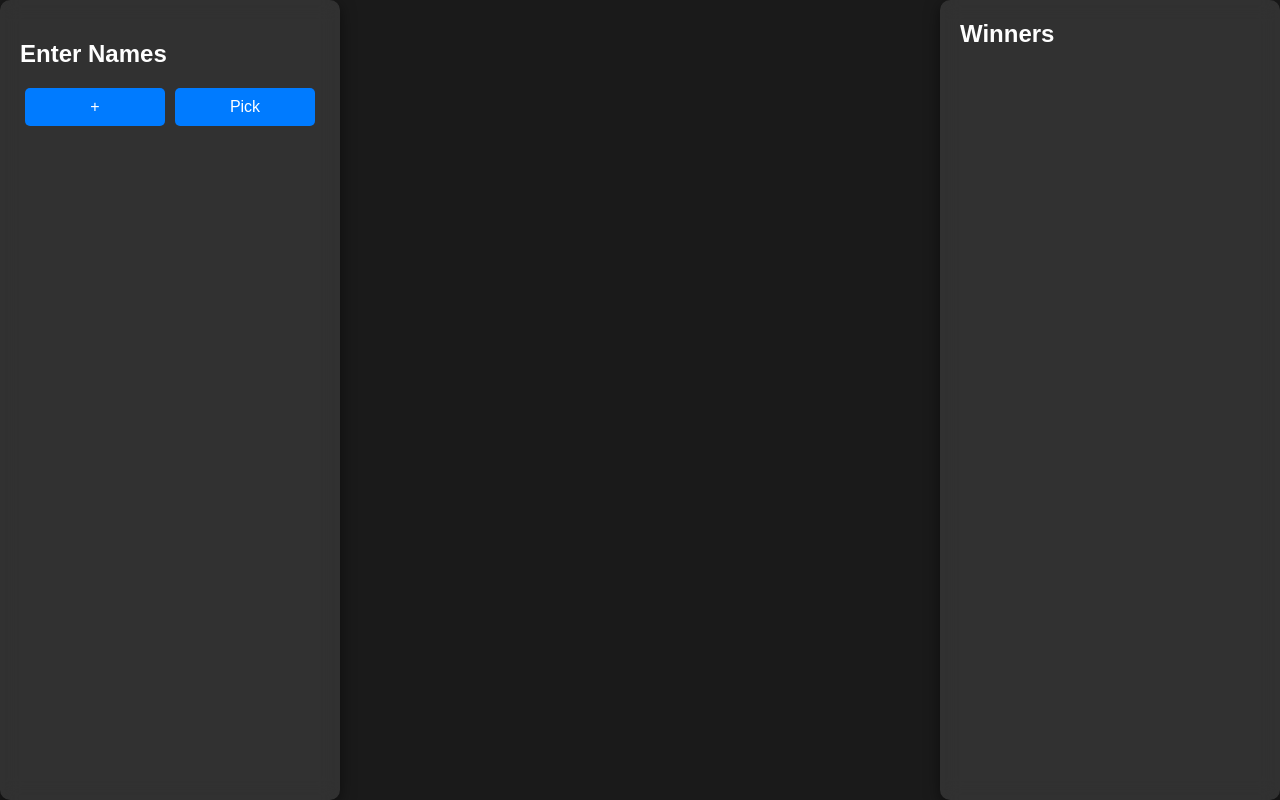
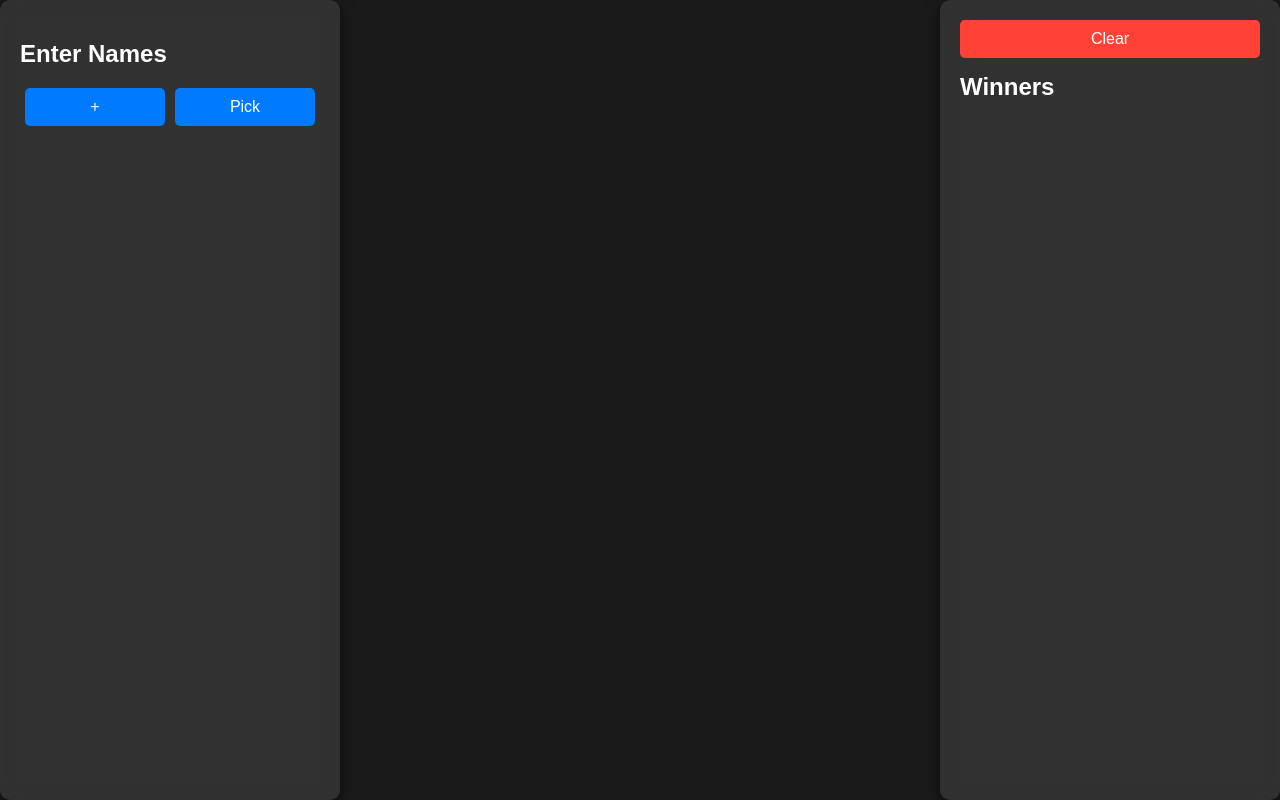
Before and after one commit to rootdeyan/RandomPicker, a plain HTML site: page index.html in a window 1280 px wide. Drawn offline with Linux system fonts and the light colour scheme.

Commit message:
Update index.html

```diff
--- a/index.html
+++ b/index.html
@@ -3,7 +3,7 @@
 <head>
     <meta charset="UTF-8">
     <meta name="viewport" content="width=device-width, initial-scale=1.0">
-    <title>rootdeyan - Random Picker</title>
+    <title>Cool Random Picker</title>
     <style>
         body {
             font-family: Arial, sans-serif;
@@ -56,6 +56,23 @@
 
         .right-panel h2 {
             margin-top: 0;
+        }
+
+        .clear-button {
+            display: inline-block;
+            padding: 10px;
+            margin-bottom: 15px;
+            background: #FF4136;
+            color: white;
+            border: none;
+            border-radius: 5px;
+            cursor: pointer;
+            font-size: 16px;
+            width: 100%;
+        }
+
+        .clear-button:hover {
+            background: #FF6347;
         }
 
         .panel::-webkit-scrollbar, .right-panel::-webkit-scrollbar {
@@ -193,6 +210,7 @@
     </div>
     <div class="picker-container" id="picker-container"></div>
     <div class="right-panel">
+        <button class="clear-button" onclick="clearWinners()">Clear</button>
         <h2>Winners</h2>
         <ul id="winners-list" style="padding-left: 20px; list-style-type: decimal;"></ul>
     </div>
@@ -211,6 +229,9 @@
             const inputs = document.querySelectorAll('.name-input');
             const names = Array.from(inputs).map(input => input.value);
             localStorage.setItem('savedNames', JSON.stringify(names));
+
+            const winners = document.getElementById('winners-list').innerHTML;
+            localStorage.setItem('savedWinners', winners);
         }
 
         function loadNames() {
@@ -225,6 +246,9 @@
                 input.value = name;
                 nameFields.appendChild(input);
             });
+
+            const savedWinners = localStorage.getItem('savedWinners') || '';
+            document.getElementById('winners-list').innerHTML = savedWinners;
         }
 
         window.addEventListener('beforeunload', saveNames);
@@ -282,6 +306,11 @@
                 }
             }, 100);
         }
+
+        function clearWinners() {
+            document.getElementById('winners-list').innerHTML = '';
+            localStorage.removeItem('savedWinners');
+        }
     </script>
 </body>
 </html>
```
